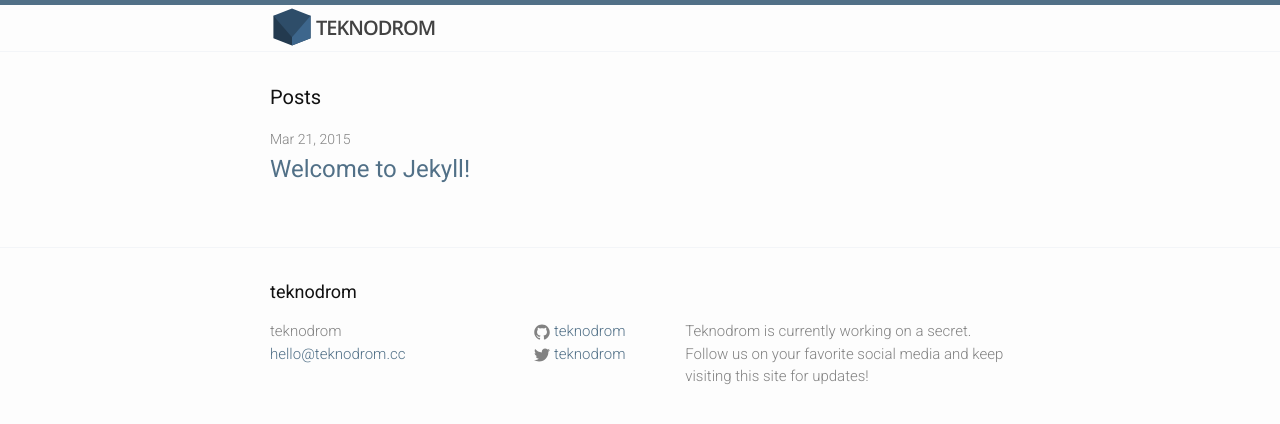
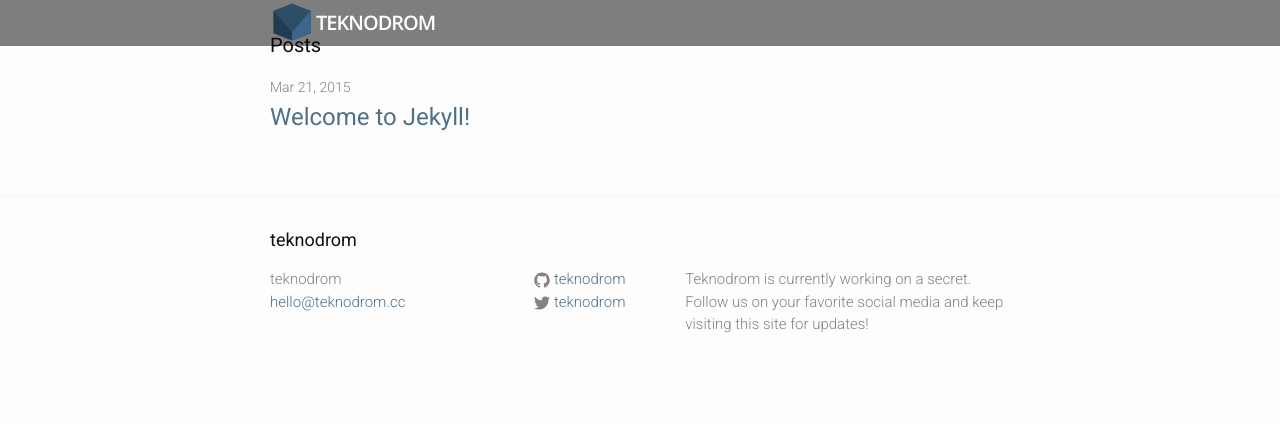
Before and after one commit to Teknodrom/teknodrom.github.io, a Jekyll site: the page built from blog/index.html, in a window 1280 px wide. Shown: the top 424 px of the page. Built offline with Jekyll 4.4.1, drawn with Linux system fonts in a browser that asks for light colours.

Commit message:
Changed navbar and header

```diff
--- a/_sass/_base.scss
+++ b/_sass/_base.scss
@@ -95,13 +95,17 @@ a {
   color: $brand-color;
   text-decoration: none;
 
+  -webkit-transition: color .2s ease-out;
+  -moz-transition: color .2s ease-out;
+  -o-transition: color .2s ease-out;
+  transition: color .2s ease-out;
+
   &:visited {
     color: darken($brand-color, 15%);
   }
 
   &:hover {
-    color: $text-color;
-    text-decoration: underline;
+    color: $complement-color-1;
   }
 }
 
--- a/_sass/_layout.scss
+++ b/_sass/_layout.scss
@@ -2,12 +2,15 @@
  * Site header
  */
 .site-header {
-  border-top: 5px solid $brand-color;
-  border-bottom: 1px solid $grey-color-light;
+  //border-top: 5px solid $brand-color;
+  //border-bottom: 1px solid $grey-color-light;
   min-height: 46px;
-
-  // Positioning context for the mobile navigation icon
-  position: relative;
+  position: absolute;
+  z-index: 100;
+  width: 100%;
+  background-color: #2F3238;
+  background-color: rgba(0,0,0,0.5);
+  color: white;
 }
 
 .site-title {
@@ -21,7 +24,7 @@
 
   &,
   &:visited {
-    color: $grey-color-dark;
+    color: #fff;
   }
 }
 .site-logo {
@@ -186,6 +189,12 @@ header {
   }
 }
 
+@include media-query($on-palm) {
+  header .hero {
+    height: 400px;
+  }
+}
+
 .site-hero {
   padding: $spacing-unit 0;
   background-color: $brand-color;
@@ -201,12 +210,6 @@ header {
   background-color: $grey-color-light;
   p {
     padding: $spacing-unit 0;
-  }
-}
-
-.team-list {
-  li {
-    display: inline-block;
   }
 }
 
--- a/css/main.scss
+++ b/css/main.scss
@@ -4,30 +4,6 @@
 @charset "utf-8";
 
 @import url(http://fonts.googleapis.com/css?family=Open+Sans:600|Roboto:400,300);
-
-/* @font-face {
-    font-family: yukari;
-    src: url(/assets/fonts/yukarimobil.ttf);
-}
-
-@font-face {
-   font-family: 'Roboto';
-      src: url('/assets/fonts/roboto-2014/Roboto-Thin.ttf');
-   font-weight: 100;
-   font-style: normal;
-}
-
-@font-face {
-   font-family: 'Roboto';
-      src: url('/assets/fonts/roboto-2014/Roboto-Regular.ttf');
-   font-weight: 400;
-   font-style: normal;
-}
-
-@font-face {
-    font-family: bebas-neue;
-    src: url(/assets/fonts/bebas-neue/BebasNeue.otf);
-} */
 
 
 // Our variables
@@ -38,9 +14,10 @@ $base-line-height: 1.5;
 
 $spacing-unit:     30px;
 
-$text-color:       #111;
-$background-color: #fdfdfd;
-$brand-color:      #517087;
+$text-color:         #111;
+$background-color:   #fdfdfd;
+$brand-color:        #517087;
+$complement-color-1: #22A7F0;
 
 $grey-color:       #828282;
 $grey-color-light: #F3F5F8;
```
